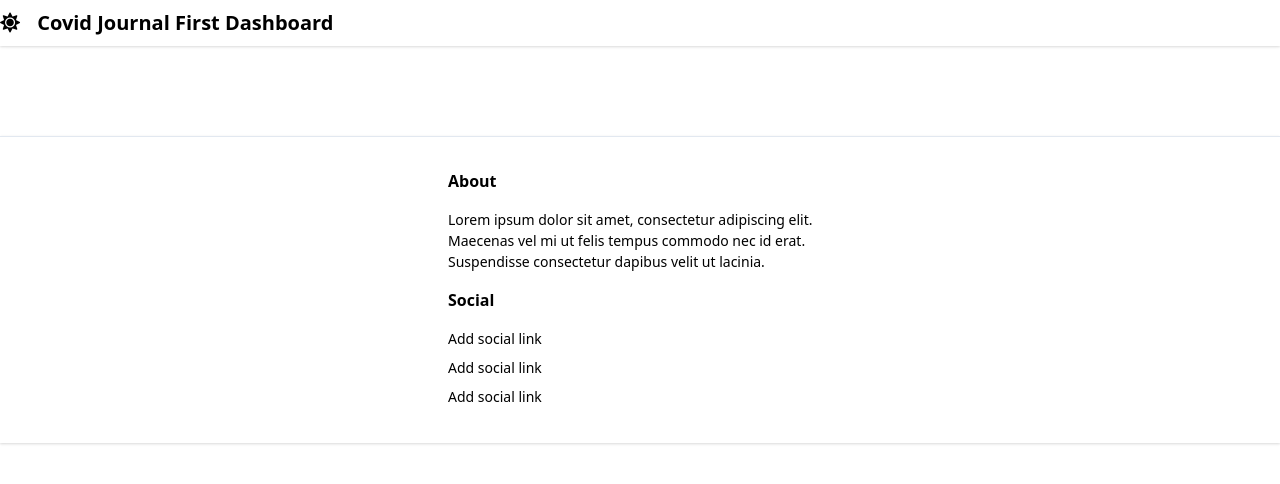
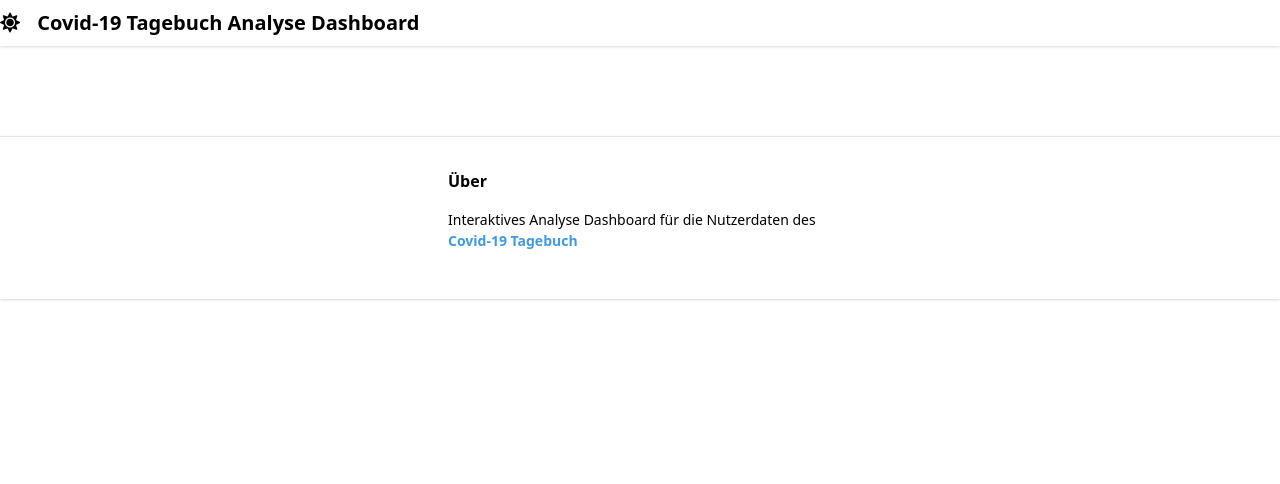
Before and after one commit to uniquefine/wirvscorona_tracker_backend, a Django app: template dashboard/templates/dashboard/first_dashboard.html in a window 1280 px wide. Shown: the top 484 px of the page. Run offline with Django 3.2, Linux system fonts and the light colour scheme; the template is opened without the code that fills it, so the values that code supplies are empty; some libraries are stand-ins or nearby versions.

Commit message:
translate template text

```diff
--- a/dashboard/templates/dashboard/first_dashboard.html
+++ b/dashboard/templates/dashboard/first_dashboard.html
@@ -5,7 +5,7 @@
     <meta charset="UTF-8">
     <meta name="viewport" content="width=device-width, initial-scale=1.0">
     <meta http-equiv="X-UA-Compatible" content="ie=edge">
-    <title>First Dashboard</title>
+    <title>Analyse Dashboard</title>
 
     <link rel="stylesheet" href="https://use.fontawesome.com/releases/v5.3.1/css/all.css" integrity="sha384-mzrmE5qonljUremFsqc01SB46JvROS7bZs3IO2EmfFsd15uHvIt+Y8vEf7N7fWAU" crossorigin="anonymous">
     <link href="https://cdn.jsdelivr.net/npm/tailwindcss/dist/tailwind.min.css" rel="stylesheet">
@@ -27,7 +27,7 @@
 
             <div class="sm:w-full md:w-1/2 pl-2 md:pl-0">
                 <a class="text-black text-base xl:text-xl no-underline hover:no-underline font-bold" href="#">
-                    <i class="fas fa-sun text-orange-dark pr-3"></i> Covid Journal First Dashboard
+                    <i class="fas fa-sun text-orange-dark pr-3"></i> Covid-19 Tagebuch Analyse Dashboard
                 </a>
             </div>
             <div class="sm:w-0 md:w-1/2 pr-0">
@@ -75,29 +75,13 @@
             <div class="w-full mx-auto flex flex-wrap">
                 <div class="flex w-full">
                     <div class="px-8">
-                        <h3 class="font-bold text-black">About</h3>
+                        <h3 class="font-bold text-black">Über</h3>
                         <p class="py-4 text-grey-dark text-sm">
-                            Lorem ipsum dolor sit amet, consectetur adipiscing elit. Maecenas vel mi ut felis tempus commodo nec id erat. Suspendisse consectetur dapibus velit ut lacinia.
+                            Interaktives Analyse Dashboard für die Nutzerdaten des <a class="text-blue-500" href="https://covid19journalapp.web.app/"><strong>Covid-19 Tagebuch</strong></a>
                         </p>
                     </div>
                 </div>
 
-                <div class="flex w-full">
-                    <div class="px-8">
-                        <h3 class="font-bold text-black">Social</h3>
-                        <ul class="list-reset items-center text-sm pt-3">
-                            <li>
-                                <a class="inline-block text-grey-dark no-underline hover:text-black hover:text-underline py-1" href="#">Add social link</a>
-                            </li>
-                            <li>
-                                <a class="inline-block text-grey-dark no-underline hover:text-black hover:text-underline py-1" href="#">Add social link</a>
-                            </li>
-                            <li>
-                                <a class="inline-block text-grey-dark no-underline hover:text-black hover:text-underline py-1" href="#">Add social link</a>
-                            </li>
-                        </ul>
-                    </div>
-                </div>
             </div>
 
 
```
